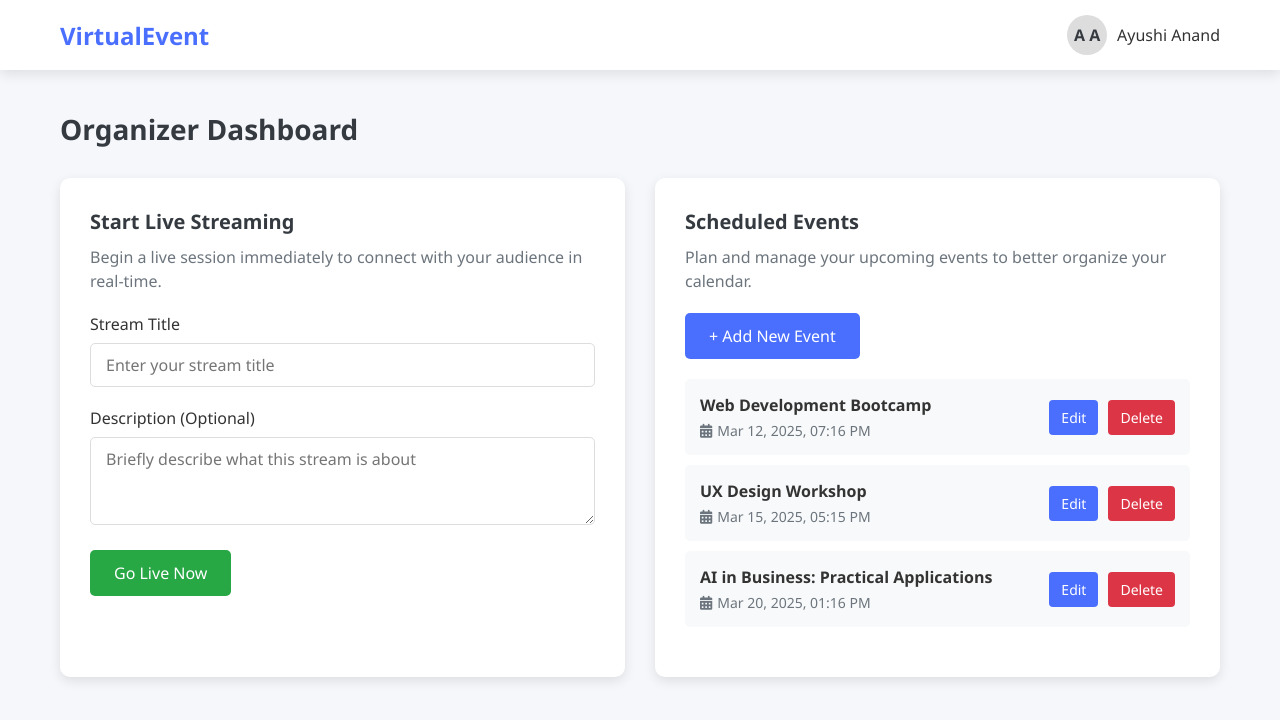
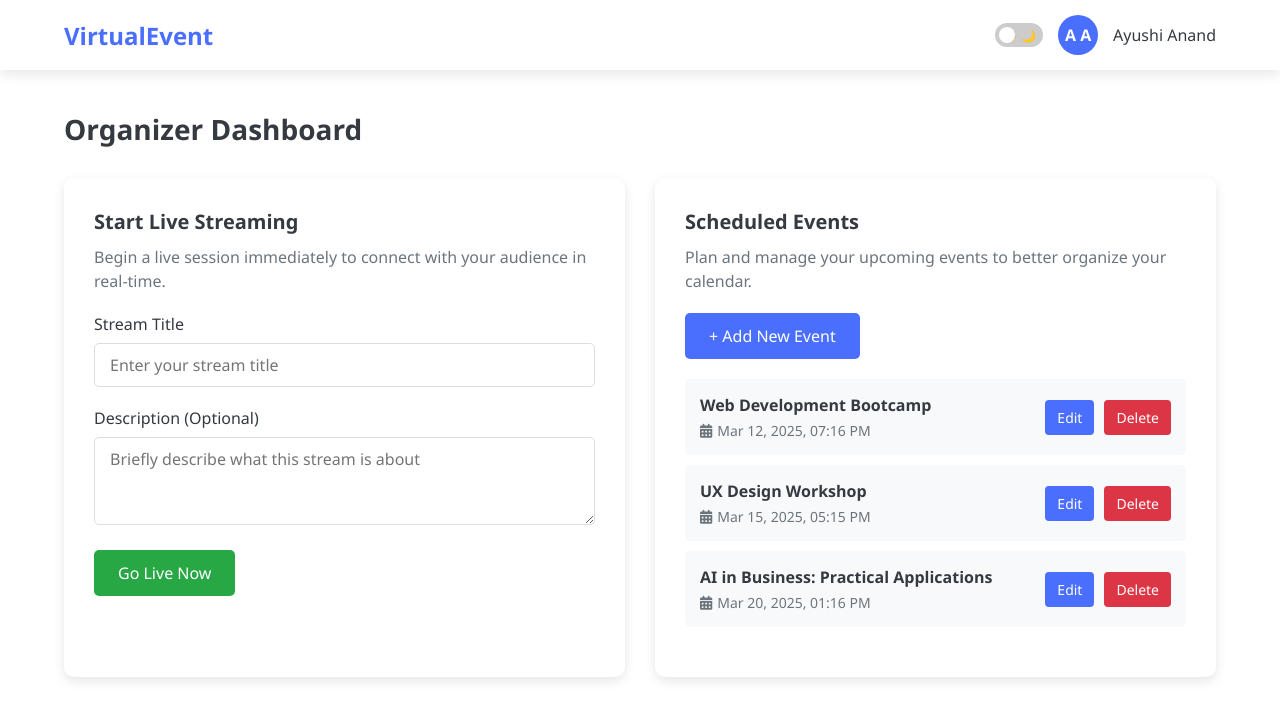
Before and after one commit to AyushiAnand70047/Virtual-Event-Hosting-Platform, a Django app: page /organiser/admin-home/ in a window 1280 px wide. Shown: the top 720 px of the page. Run offline with Django 5.2, Linux system fonts and the light colour scheme; data comes from the database, SQL or seed files in the repository; both versions use the stored data as it was after the commit.

Commit message:
light mode and dark mode option added in organiser side

```diff
--- a/myproject/organiser/static/css/home.css
+++ b/myproject/organiser/static/css/home.css
@@ -1,3 +1,11 @@
+
+* {
+    margin: 0;
+    padding: 0;
+    box-sizing: border-box;
+    font-family: 'Segoe UI', Tahoma, Geneva, Verdana, sans-serif;
+}
+
 :root {
     --primary-color: #4A6FFF;
     --secondary-color: #6C757D;
@@ -6,30 +14,43 @@
     --light-color: #F8F9FA;
     --dark-color: #343A40;
     --box-shadow: rgba(0, 0, 0, 0.1) 0px 4px 12px;
+
+    /* Theme colors */
+    --bg-color: white;
+    --text-color: var(--dark-color);
+    --navbar-bg: white;
 }
 
-* {
-    margin: 0;
-    padding: 0;
-    box-sizing: border-box;
-    font-family: 'Segoe UI', Tahoma, Geneva, Verdana, sans-serif;
+[data-theme="dark"] {
+    --bg-color: #121212;
+    --text-color: var(--light-color);
+    --navbar-bg: #1e1e1e;
+    /* Add these new dark mode variables */
+    --card-bg: #1e1e1e;
+    --event-item-bg: #2d2d2d;
+    --border-color: #444;
+    --modal-bg: #1e1e1e;
 }
 
 body {
-    background-color: #f5f7fb;
-    color: #333;
+    margin: 0;
+    padding: 0;
+    font-family: sans-serif;
+    background-color: var(--bg-color);
+    color: var(--text-color);
+    transition: background-color 0.3s;
+}
+
+.navbar {
+    background-color: var(--navbar-bg);
+    box-shadow: var(--box-shadow);
+    padding: 15px 0;
 }
 
 .container {
+    width: 90%;
     max-width: 1200px;
     margin: 0 auto;
-    padding: 0 20px;
-}
-
-.navbar {
-    background-color: white;
-    box-shadow: var(--box-shadow);
-    padding: 15px 0;
 }
 
 .navbar-content {
@@ -39,28 +60,88 @@ body {
 }
 
 .logo {
-    font-size: 24px;
-    font-weight: 700;
+    font-size: 1.5rem;
+    font-weight: bold;
+    text-decoration: none;
     color: var(--primary-color);
-    text-decoration: none;
 }
 
 .nav-profile {
     display: flex;
     align-items: center;
-    gap: 10px;
+    gap: 15px;
 }
 
 .profile-img {
     width: 40px;
     height: 40px;
     border-radius: 50%;
-    background-color: #ddd;
+    background-color: var(--primary-color);
+    color: white;
     display: flex;
     align-items: center;
     justify-content: center;
     font-weight: bold;
-    color: var(--dark-color);
+}
+
+/* Toggle switch styling */
+.theme-switch-wrapper {
+    display: flex;
+    align-items: center;
+}
+
+.theme-switch {
+    display: inline-block;
+    height: 24px;
+    position: relative;
+    width: 48px;
+}
+
+.theme-switch input {
+    display: none;
+}
+
+.slider {
+    background-color: #ccc;
+    bottom: 0;
+    cursor: pointer;
+    left: 0;
+    position: absolute;
+    right: 0;
+    top: 0;
+    transition: .4s;
+    border-radius: 34px;
+}
+
+.slider:before {
+    background-color: white;
+    bottom: 4px;
+    content: "";
+    height: 16px;
+    left: 4px;
+    position: absolute;
+    transition: .4s;
+    width: 16px;
+    border-radius: 50%;
+}
+
+input:checked + .slider {
+    background-color: var(--primary-color);
+}
+
+input:checked + .slider:before {
+    transform: translateX(24px);
+}
+
+/* Icons for light/dark */
+.slider-icons {
+    display: flex;
+    justify-content: space-between;
+    padding: 0 7px;
+    align-items: center;
+    height: 100%;
+    color: white;
+    font-size: 12px;
 }
 
 .profile-name {
@@ -214,9 +296,12 @@ body {
 .form-control {
     width: 100%;
     padding: 10px 15px;
-    border: 1px solid #ddd;
+    border: 1px solid var(--border-color, #ddd);
     border-radius: 5px;
     font-size: 16px;
+    background-color: var(--card-bg, white);
+    color: var(--text-color);
+    transition: background-color 0.3s, color 0.3s;
 }
 
 .form-control:focus {
--- a/myproject/organiser/static/js/home.js
+++ b/myproject/organiser/static/js/home.js
@@ -11,6 +11,28 @@ const updateEventBtn = document.getElementById('update-event');
 const eventsList = document.getElementById('events-list');
 const toast = document.getElementById('toast');
 const toastMessage = document.getElementById('toast-message');
+
+const toggleSwitch = document.querySelector('#checkbox');
+const currentTheme = localStorage.getItem('theme');
+
+// Set initial state based on saved preference
+if (currentTheme) {
+    document.documentElement.setAttribute('data-theme', currentTheme);
+    if (currentTheme === 'dark') {
+        toggleSwitch.checked = true;
+    }
+}
+
+// Handle toggle changes
+toggleSwitch.addEventListener('change', function (e) {
+    if (e.target.checked) {
+        document.documentElement.setAttribute('data-theme', 'dark');
+        localStorage.setItem('theme', 'dark');
+    } else {
+        document.documentElement.setAttribute('data-theme', 'light');
+        localStorage.setItem('theme', 'light');
+    }
+});
 
 // Event data will be populated from server
 let events = [];
--- a/myproject/organiser/templates/admin-home.html
+++ b/myproject/organiser/templates/admin-home.html
@@ -15,6 +15,17 @@
         <div class="container navbar-content">
             <a href="#" class="logo">VirtualEvent</a>
             <div class="nav-profile">
+                <div class="theme-switch-wrapper">
+                    <label class="theme-switch" for="checkbox">
+                        <input type="checkbox" id="checkbox" />
+                        <div class="slider">
+                            <div class="slider-icons">
+                                <span>☀️</span>
+                                <span>🌙</span>
+                            </div>
+                        </div>
+                    </label>
+                </div>
                 <div class="profile-img">A A</div>
                 <span class="profile-name">Ayushi Anand</span>
             </div>
```
Also changed, not shown: other parts of myproject/organiser/static/css/home.css (+23 -21 lines), myproject/db.sqlite3. Lines whose indentation alone changed are shown as unchanged.
